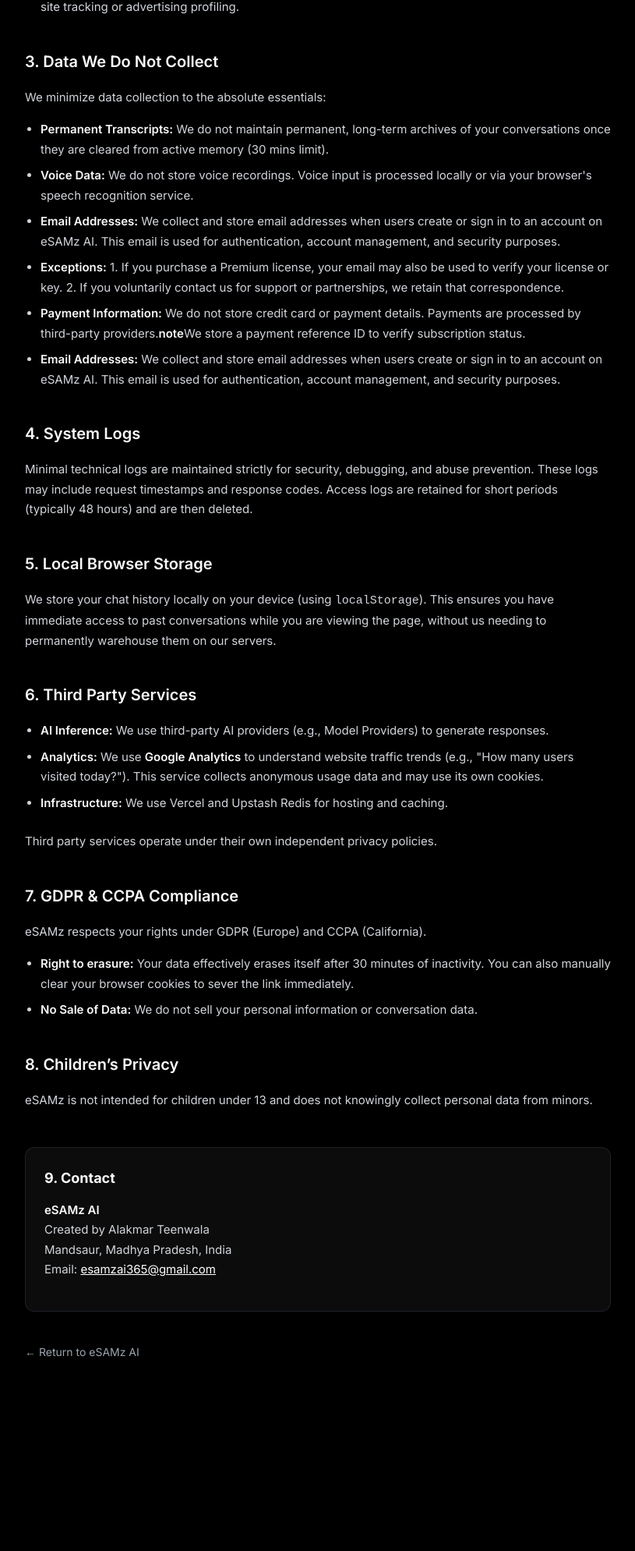
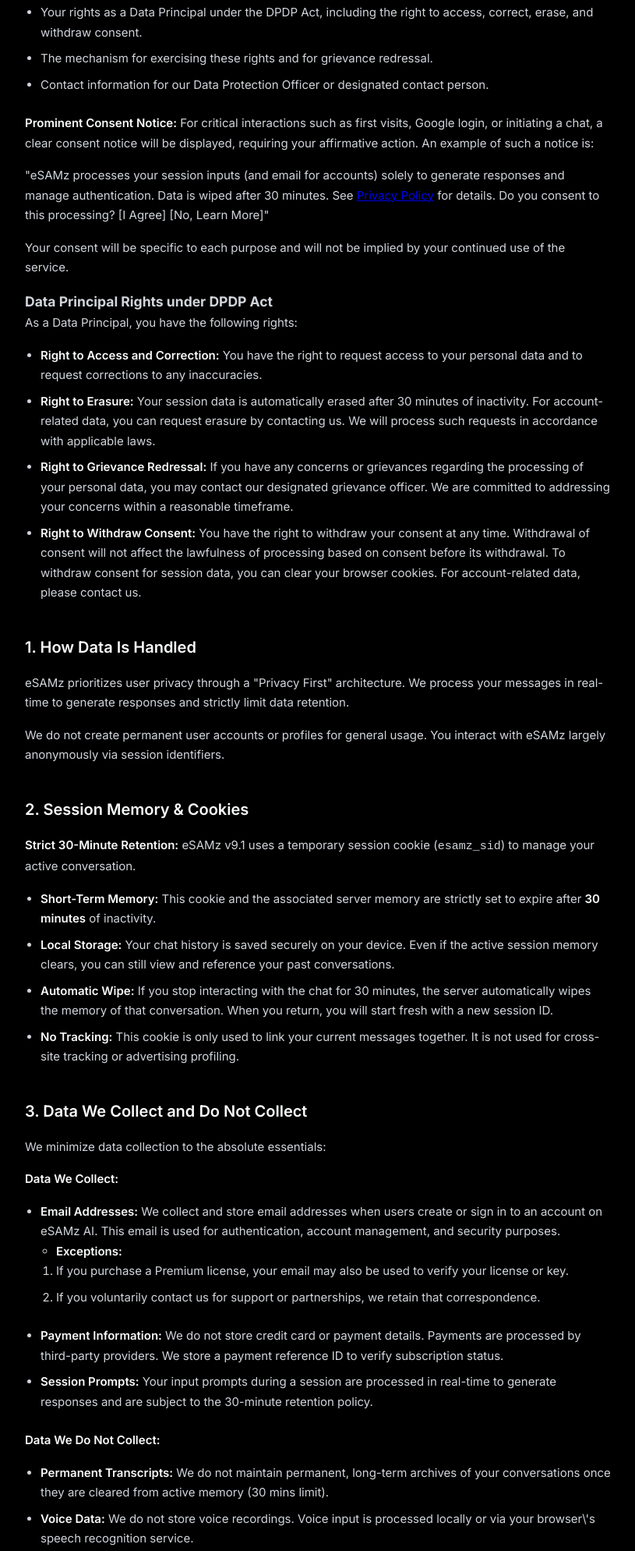
Before and after one commit to alakmar344/privacy-policy, a plain HTML site: page index.html in a window 1280 px wide. Shown: the part 802-2791 px from the top of the page at 78% size, without its empty margins (232-1047 px from the left). Before the commit the page ends 2649 px from the top, so only its background shows below. Drawn offline with Linux system fonts and the light colour scheme.

Commit message:
Update Privacy Policy for DPDP Act compliance

```diff
--- a/index.html
+++ b/index.html
@@ -153,15 +153,40 @@
                 <span style="font-weight: 600; font-size: 18px;">eSAMz AI</span>
             </a>
             <h1>Privacy Policy</h1>
-            <span class="last-updated">Last Updated: January 12, 2026</span>
+            <span class="last-updated">Last Updated: June 6, 2026</span>
         </header>
 
         <section>
+            <h1>Privacy Policy - eSAMz AI</h1>
+<p><strong>Last Updated: June 6, 2026</strong></p>
+<h2>Compliance with Digital Personal Data Protection Act (DPDP), 2023</h2>
+<p>eSAMz AI is committed to protecting the personal data of its users in accordance with the Digital Personal Data Protection Act (DPDP), 2023, of India. This section outlines our adherence to the principles and requirements of the DPDP Act, particularly concerning consent, data processing, and data principal rights.</p>
+<h3>Data Processing and Consent</h3>
+<p>We process your personal data based on explicit, informed consent obtained through clear affirmative action, or where otherwise permitted by law. Before processing any personal data, you will be presented with a standalone notice detailing:</p>
+<ul>
+<li>The categories of personal data being processed (e.g., email for account creation, session prompts for response generation, minimal system logs for security).</li>
+<li>The specific purposes for which your personal data is processed (e.g., generating AI responses, authentication, account management, security, abuse prevention).</li>
+<li>Your rights as a Data Principal under the DPDP Act, including the right to access, correct, erase, and withdraw consent.</li>
+<li>The mechanism for exercising these rights and for grievance redressal.</li>
+<li>Contact information for our Data Protection Officer or designated contact person.</li>
+</ul>
+<p><strong>Prominent Consent Notice:</strong> For critical interactions such as first visits, Google login, or initiating a chat, a clear consent notice will be displayed, requiring your affirmative action. An example of such a notice is:</p>
+<blockquote>
+<p>"eSAMz processes your session inputs (and email for accounts) solely to generate responses and manage authentication. Data is wiped after 30 minutes. See <a href="https://esamz.info/privacy-policy">Privacy Policy</a> for details. Do you consent to this processing? [I Agree] [No, Learn More]"</p>
+</blockquote>
+<p>Your consent will be specific to each purpose and will not be implied by your continued use of the service.</p>
+<h3>Data Principal Rights under DPDP Act</h3>
+<p>As a Data Principal, you have the following rights:</p>
+<ul>
+<li><strong>Right to Access and Correction:</strong> You have the right to request access to your personal data and to request corrections to any inaccuracies.</li>
+<li><strong>Right to Erasure:</strong> Your session data is automatically erased after 30 minutes of inactivity. For account-related data, you can request erasure by contacting us. We will process such requests in accordance with applicable laws.</li>
+<li><strong>Right to Grievance Redressal:</strong> If you have any concerns or grievances regarding the processing of your personal data, you may contact our designated grievance officer. We are committed to addressing your concerns within a reasonable timeframe.</li>
+<li><strong>Right to Withdraw Consent:</strong> You have the right to withdraw your consent at any time. Withdrawal of consent will not affect the lawfulness of processing based on consent before its withdrawal. To withdraw consent for session data, you can clear your browser cookies. For account-related data, please contact us.</li>
+</ul>
 <h2>1. How Data Is Handled</h2>
 <p>eSAMz prioritizes user privacy through a "Privacy First" architecture. We process your messages in real-time to generate responses and strictly limit data retention.</p>
 <p>We do not create permanent user accounts or profiles for general usage. You interact with eSAMz largely anonymously via session identifiers.</p>
-
-            <h2>2. Session Memory & Cookies</h2>
+<h2>2. Session Memory &amp; Cookies</h2>
 <p><strong>Strict 30-Minute Retention:</strong> eSAMz v9.1 uses a temporary session cookie (<code>esamz_sid</code>) to manage your active conversation.</p>
 <ul>
 <li><strong>Short-Term Memory:</strong> This cookie and the associated server memory are strictly set to expire after <strong>30 minutes</strong> of inactivity.</li>
@@ -169,54 +194,52 @@
 <li><strong>Automatic Wipe:</strong> If you stop interacting with the chat for 30 minutes, the server automatically wipes the memory of that conversation. When you return, you will start fresh with a new session ID.</li>
 <li><strong>No Tracking:</strong> This cookie is only used to link your current messages together. It is not used for cross-site tracking or advertising profiling.</li>
 </ul>
-
-            <h2>3. Data We Do Not Collect</h2>
+<h2>3. Data We Collect and Do Not Collect</h2>
 <p>We minimize data collection to the absolute essentials:</p>
+<p><strong>Data We Collect:</strong></p>
+<ul>
+<li><strong>Email Addresses:</strong> We collect and store email addresses when users create or sign in to an account on eSAMz AI. This email is used for authentication, account management, and security purposes.<ul>
+<li><strong>Exceptions:</strong><ol>
+<li>If you purchase a Premium license, your email may also be used to verify your license or key.</li>
+<li>If you voluntarily contact us for support or partnerships, we retain that correspondence.</li>
+</ol>
+</li>
+</ul>
+</li>
+<li><strong>Payment Information:</strong> We do not store credit card or payment details. Payments are processed by third-party providers. We store a payment reference ID to verify subscription status.</li>
+<li><strong>Session Prompts:</strong> Your input prompts during a session are processed in real-time to generate responses and are subject to the 30-minute retention policy.</li>
+</ul>
+<p><strong>Data We Do Not Collect:</strong></p>
 <ul>
 <li><strong>Permanent Transcripts:</strong> We do not maintain permanent, long-term archives of your conversations once they are cleared from active memory (30 mins limit).</li>
-                <li><strong>Voice Data:</strong> We do not store voice recordings. Voice input is processed locally or via your browser's speech recognition service.</li>
-                <li><strong>Email Addresses:</strong> We collect and store email addresses when users create or sign in to an account on eSAMz AI. This email is used for authentication, account management, and security purposes.</li>
-
-<li><strong>Exceptions:</strong>
-1. If you purchase a Premium license, your email may also be used to verify your license or key.
-2. If you voluntarily contact us for support or partnerships, we retain that correspondence.</li>
-
-<li><strong>Payment Information:</strong> We do not store credit card or payment details. Payments are processed by third-party providers.<strong>note</strong>We store a payment reference ID to verify subscription status.</li><li><strong>Email Addresses:</strong> We collect and store email addresses when users create or sign in to an account on eSAMz AI. This email is used for authentication, account management, and security purposes.</li>
-
+<li><strong>Voice Data:</strong> We do not store voice recordings. Voice input is processed locally or via your browser\'s speech recognition service.</li>
 </ul>
 <h2>4. System Logs</h2>
 <p>Minimal technical logs are maintained strictly for security, debugging, and abuse prevention. These logs may include request timestamps and response codes. Access logs are retained for short periods (typically 48 hours) and are then deleted.</p>
-
 <h2>5. Local Browser Storage</h2>
 <p>We store your chat history locally on your device (using <code>localStorage</code>). This ensures you have immediate access to past conversations while you are viewing the page, without us needing to permanently warehouse them on our servers.</p>
-
 <h2>6. Third Party Services</h2>
 <ul>
-                <li><strong>AI Inference:</strong> We use third-party AI providers (e.g., Model Providers) to generate responses.</li>
-                <li><strong>Analytics:</strong> We use <strong>Google Analytics</strong> to understand website traffic trends (e.g., "How many users visited today?"). This service collects anonymous usage data and may use its own cookies.</li>
+<li><strong>AI Inference:</strong> We use third-party AI providers (e.g., Model Providers) to generate responses. The processing of your session prompts by these providers is governed by their respective privacy policies and is subject to our 30-minute retention policy.</li>
+<li><strong>Analytics:</strong> We use <strong>Google Analytics</strong> to understand website traffic trends (e.g., "How many users visited today?"). This service collects anonymous usage data and may use its own cookies. You will be presented with a cookie consent banner for non-essential cookies.</li>
 <li><strong>Infrastructure:</strong> We use Vercel and Upstash Redis for hosting and caching.</li>
 </ul>
-            <p>Third party services operate under their own independent privacy policies.</p>
-
-            <h2>7. GDPR & CCPA Compliance</h2>
-            <p>eSAMz respects your rights under GDPR (Europe) and CCPA (California).</p>
-            <ul>
-                <li><strong>Right to erasure:</strong> Your data effectively erases itself after 30 minutes of inactivity. You can also manually clear your browser cookies to sever the link immediately.</li>
-                <li><strong>No Sale of Data:</strong> We do not sell your personal information or conversation data.</li>
-            </ul>
-
-            <h2>8. Children’s Privacy</h2>
-            <p>eSAMz is not intended for children under 13 and does not knowingly collect personal data from minors.</p>
-
-            <div class="contact-box">
-                <h3>9. Contact</h3>
-                <p><strong>eSAMz AI</strong><br>
-                Created by Alakmar Teenwala<br>
-                Mandsaur, Madhya Pradesh, India<br>
-                Email: <a href="mailto:esamzai365@gmail.com" style="color: #fff;">esamzai365@gmail.com</a></p>
-            </div>
-
-            <a href="/" class="back-link">← Return to eSAMz AI</a>
+<p>Third-party services operate under their own independent privacy policies. We ensure that our agreements with these third parties align with our commitment to data protection.</p>
+<h2>7. Children’s Privacy</h2>
+<p>eSAMz AI is not intended for children under the age of 18. We do not knowingly collect personal data from individuals under 18. If we become aware that we have collected personal data from a child under 18 without verifiable parental consent, we will take steps to delete that information as quickly as possible. Our Terms of Service reflect this age restriction.</p>
+<h2>8. Grievance Redressal and Contact</h2>
+<p>If you have any questions, concerns, or wish to exercise your rights under the DPDP Act or any other applicable privacy laws, please contact our designated grievance officer:</p>
+<p><strong>Grievance Officer:</strong> Alakmar Teenwala
+<strong>Email:</strong> esamzai365@gmail.com
+<strong>Address:</strong> Mandsaur, Madhya Pradesh, India</p>
+<p>We are committed to responding to your inquiries and addressing your grievances in a timely and effective manner.</p>
+<h2>9. Changes to this Privacy Policy</h2>
+<p>We may update this Privacy Policy periodically to reflect changes in our practices or legal requirements. We will notify you of any significant changes by posting the new Privacy Policy on this page and updating the "Last Updated" date. Your continued use of the Service after such modifications will constitute your acknowledgment of the modified Privacy Policy and agreement to abide and be bound by the modified Privacy Policy.</p>
+<hr />
+<p><strong>References:</strong></p>
+<p>[1] Digital Personal Data Protection Act, 2023 (DPDP Act): <a href="https://www.meity.gov.in/content/digital-personal-data-protection-act-2023">https://www.meity.gov.in/content/digital-personal-data-protection-act-2023</a>
+[2] Google Privacy Policy: <a href="https://policies.google.com/privacy">https://policies.google.com/privacy</a>
+[3] Google Analytics Privacy Policy: <a href="https://policies.google.com/technologies/partner-sites">https://policies.google.com/technologies/partner-sites</a></p>
         </section>
     </div>
 
```
Lines whose indentation alone changed are shown as unchanged.
